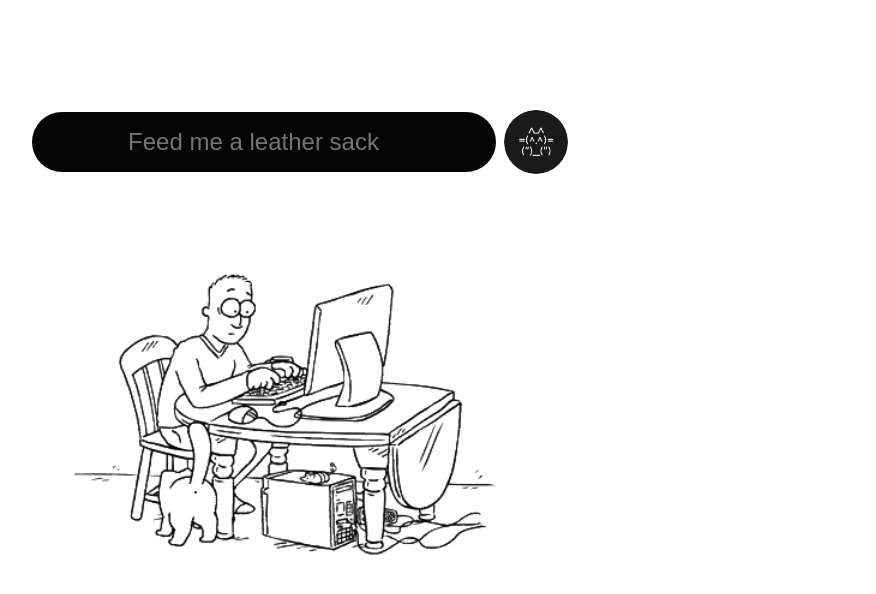
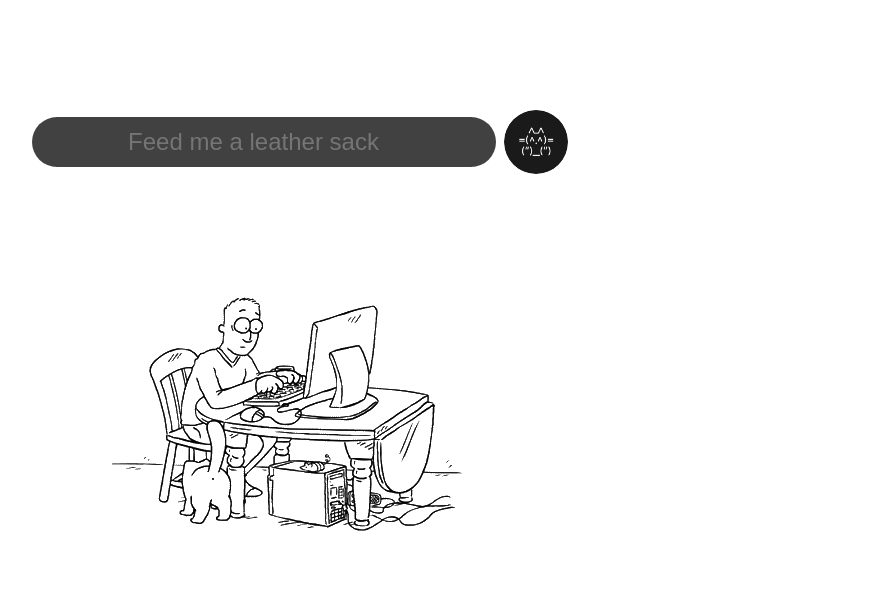
Before and after one commit to Liddell777/Hooli-style-Popup, a plain HTML site: page index.html in a window 1280 px wide. Shown: the part 70-664 px from the top of the page, without its empty margins (340-1216 px from the left). Drawn offline with Linux system fonts and the light colour scheme.

Commit message:
fixed style search panel

```diff
--- a/CSS/style.css
+++ b/CSS/style.css
@@ -49,7 +49,7 @@ img {
 main {
     background:
     url(../img/bg5.gif) center no-repeat;
-    background-size: 600px;
+    background-size: 500px;
 }
 
 
@@ -252,9 +252,9 @@ input:focus ~ label {
 }
 .container__input {
     min-width: 29rem;
-    min-height: 3.7rem;
+    min-height: 3.1rem;
     border-radius: 2rem;
-    background-color: #050505;
+    background-color: #171616cf;
     font-size: 1.5rem;
     color: #f7f5f5;
     -webkit-transition: all 300ms;
--- a/index.html
+++ b/index.html
@@ -20,7 +20,7 @@
                     <li class="menu__item">
                         <div class="menu">
                             <input type="checkbox" id="menu-btn" class="menu__input"/>
-                            <label for="menu-btn" class="menu__label" tabindex="0"><img src="/img/menu/apps.png" alt="menu"/></label>
+                            <label for="menu-btn" class="menu__label" tabindex="0"><img src="img/menu/apps.png" alt="menu"/></label>
                             <div class="mainpopup mainpopup--invisible">
                                 <a class="mainpopup__link" href="#">
                                     <img src="./img/menupopup/calendar.png" alt="calendar icon">
```
